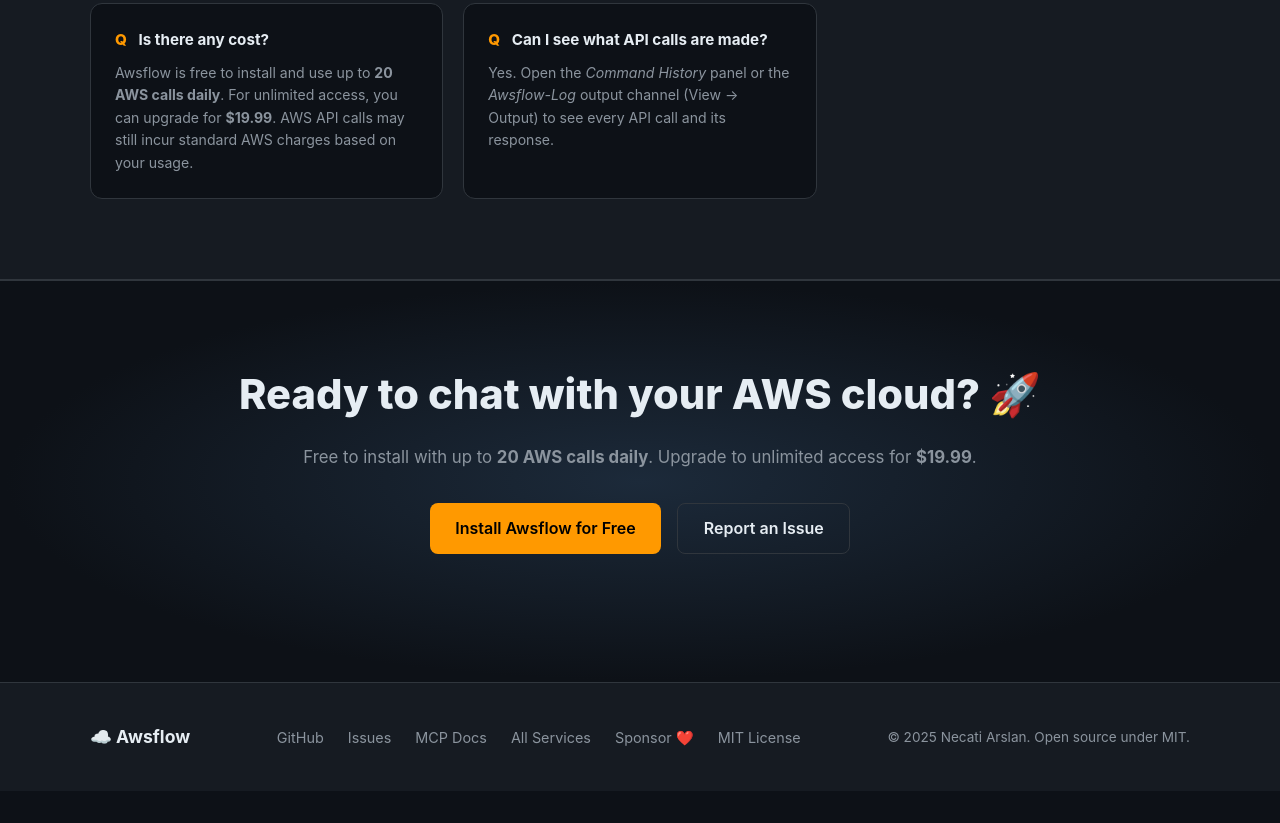
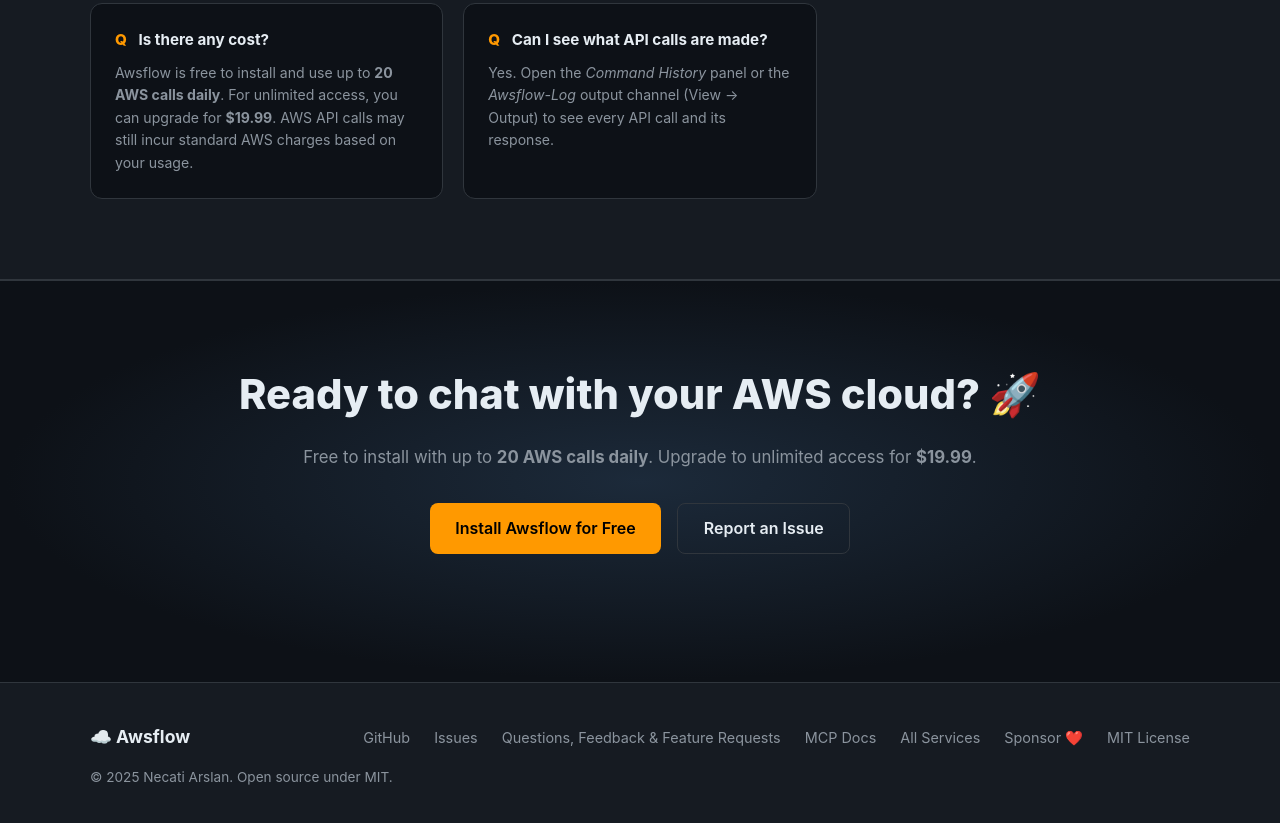
Before and after one commit to necatiarslan/awsflow, a website: page website/index.html in a window 1280 px wide. Shown: the part 8464-9287 px from the top of the page. Before the commit the page ends 9255 px from the top, so only its background shows below. Drawn offline with Linux system fonts and the light colour scheme.

Commit message:
add link for questions, feedback, and feature requests in the footer

```diff
--- a/website/index.html
+++ b/website/index.html
@@ -441,6 +441,7 @@
     <div class="footer-links">
       <a href="https://github.com/necatiarslan/awsflow" target="_blank" rel="noopener">GitHub</a>
       <a href="https://github.com/necatiarslan/awsflow/issues" target="_blank" rel="noopener">Issues</a>
+      <a href="https://forms.gle/koc1U5HLeGmvyEp96" target="_blank" rel="noopener">Questions, Feedback &amp; Feature Requests</a>
       <a href="https://github.com/necatiarslan/awsflow/blob/main/README_MCP.md" target="_blank" rel="noopener">MCP Docs</a>
       <a href="https://github.com/necatiarslan/awsflow/blob/main/README_AWS_SERVICES.md" target="_blank" rel="noopener">All Services</a>
       <a href="https://github.com/sponsors/necatiarslan" target="_blank" rel="noopener">Sponsor ❤️</a>
```
